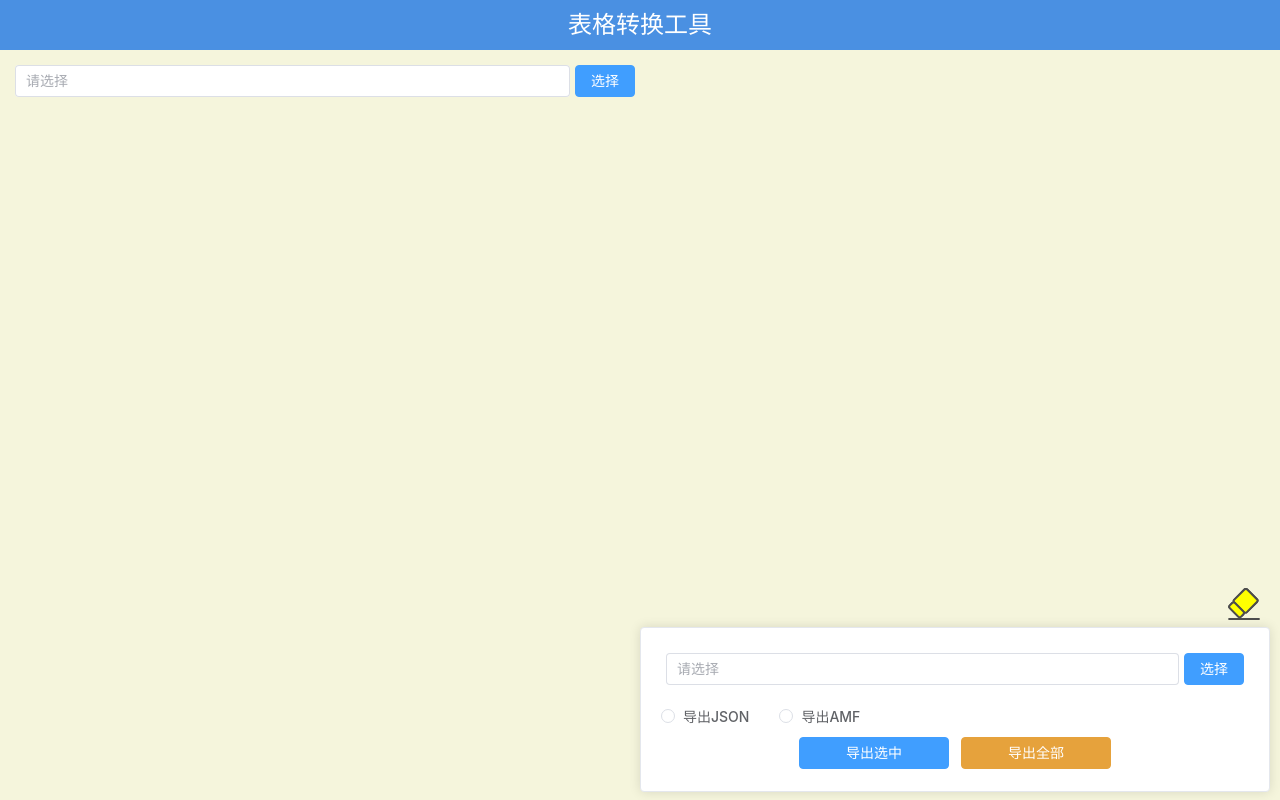
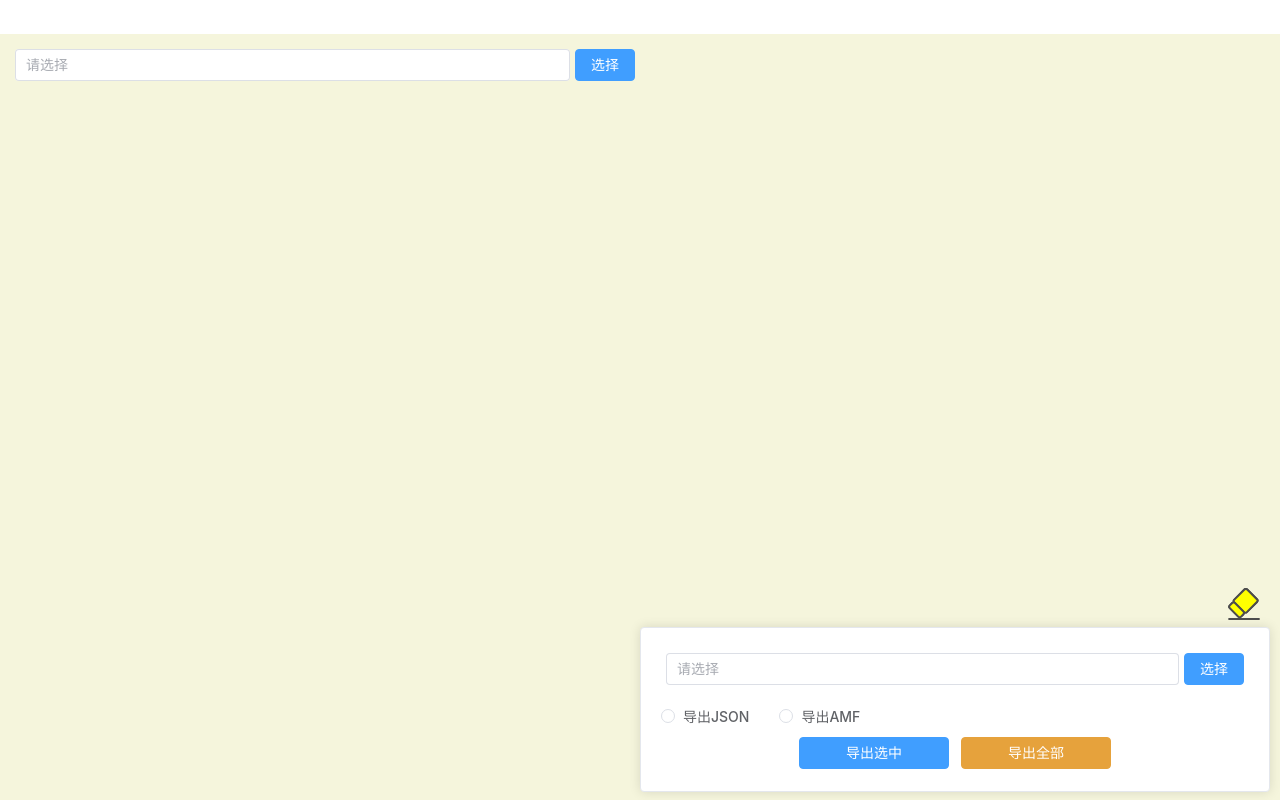
Before and after one commit to cooluid/vite-xls, a Vue app: page / in a window 1280 px wide. Built offline with nearby package versions, Linux system fonts and the light colour scheme.

Commit message:
图标设置

```diff
--- a/electron-builder.yml
+++ b/electron-builder.yml
@@ -1,5 +1,5 @@
 appId: com.cooluid.app
-productName: vite-xls
+productName: 导表工具
 directories:
   output: release/${version}
   buildResources: build
--- a/index.html
+++ b/index.html
@@ -4,7 +4,8 @@
     <meta charset="UTF-8" />
     <link rel="icon" type="image/svg+xml" href="/vite.svg" />
     <meta name="viewport" content="width=device-width, initial-scale=1.0" />
-    <title>Vite + Vue + TS</title>
+    <script src="//at.alicdn.com/t/c/font_2301001_83c5h344hpd.js"></script>
+    <title>表格转换工具</title>
   </head>
   <body>
     <div id="app"></div>
--- a/src/components/ExportSettings/ExportSettings.vue
+++ b/src/components/ExportSettings/ExportSettings.vue
@@ -2,10 +2,9 @@
 import { useXlsxStore } from "@/stores/xlsxStore";
 import { processAndExportData } from "@/utils/excelUtil";
 
-import { showNotification } from "@/utils/notification";
+import { ElMessage } from "element-plus";
 import { computed } from "vue";
 import FileSelect from "../FileList/FileSelect.vue";
-
 const store = useXlsxStore();
 const exportPath = computed({
 	get: () => store.exportPath || "",
@@ -14,20 +13,20 @@ const exportPath = computed({
 
 const exportFormat = computed({
 	get: () => store.exportFormat,
-	set: (value: 'JSON' | 'AMF') => store.setExportFormat(value)
+	set: (value: string) => store.setExportFormat(value)
 });
 
 const handleExport = async (type: number) => {
 	if (!exportPath.value) {
-		showNotification("请选择导出路径", "warning");
+		ElMessage.warning("请选择导出路径");
 		return;
 	}
 
 	try {
 		await processAndExportData(type, exportPath.value);
-		showNotification("导出成功", "success");
+		ElMessage.success("导出成功");
 	} catch (error) {
-		showNotification((error as Error).message, "error");
+		ElMessage.error((error as Error).message);
 	}
 };
 </script>
@@ -39,8 +38,8 @@ const handleExport = async (type: number) => {
 
 		<div class="set-info">
 			<el-radio-group v-model="exportFormat">
-				<el-radio label="JSON">导出JSON</el-radio>
-				<el-radio label="AMF">导出AMF</el-radio>
+				<el-radio :value="'JSON'" label="导出JSON" />
+				<el-radio :value="'AMF'" label="导出AMF" />
 			</el-radio-group>
 
 			<div class="grp-button">
--- a/src/components/Layout/Header.vue
+++ b/src/components/Layout/Header.vue
@@ -1,27 +1,19 @@
 <template>
-	<header class="m-title">
-		<h2>表格转换工具</h2>
-	</header>
+	<div class="m-icons">
+		<IconItem icon="#icon-theme" />
+		<IconItem icon="#icon-mendianshezhi" />
+	</div>
 </template>
 
 <script setup lang="ts">
+import IconItem from '../com/IconItem.vue'
 </script>
+
 <style scoped>
-.m-title {
-	height: 50px;
+.m-icons {
+	padding:5px;
 	display: flex;
-	justify-content: center;
-	align-items: center;
-	color: white;
-	background-color: #4A90E2;
-}
-
-.icon-close {
-	position: absolute;
-	right: 20px;
-	top: 10px;
-	cursor: pointer;
-	transition: color 0.3s ease-in-out;
-	font-size: 20px;
+	justify-content: flex-end;
+	gap: 10px;
 }
 </style>
--- /dev/null
+++ b/src/components/com/IconItem.vue
@@ -0,0 +1,29 @@
+<template>
+    <svg class="icon icon-item" aria-hidden="true" :width="size" :height="size">
+        <use :xlink:href="icon"></use>
+    </svg>
+</template>
+
+<script setup lang="ts">
+import { defineProps } from 'vue'
+defineProps({
+    icon: {
+        type: String,
+        required: true
+    },
+    size: {
+        type: String,
+        default: '24'
+    }
+});
+</script>
+
+<style scoped>
+.icon-item {
+    vertical-align: -0.15em;
+    fill: currentColor;
+    overflow: hidden;
+    cursor: pointer;
+    transition: color 0.3s ease-in-out;
+}
+</style>
--- a/src/stores/xlsxStore.ts
+++ b/src/stores/xlsxStore.ts
@@ -10,7 +10,7 @@ export interface XlsItem {
 interface XlsxOptionsState {
 	xlsPath: string;
 	exportPath: string;
-	exportFormat: 'JSON' | 'AMF';
+	exportFormat: string;
 	exportDataType: number;
 	xlsFileList: XlsItem[];
 }
@@ -59,7 +59,7 @@ export const useXlsxStore = defineStore("xlsxOptions", {
 			}
 		},
 
-		setExportFormat(exportFormat: 'JSON' | 'AMF') {
+		setExportFormat(exportFormat: string) {
 			this.exportFormat = exportFormat;
 			useLocalStorage("exportFormat").set(exportFormat);
 		},
--- a/src/style.css
+++ b/src/style.css
@@ -74,6 +74,14 @@ button:focus-visible {
     padding: 2em;
 }
 
+.icon {
+    width: 1.5em;
+    height: 1.5em;
+    vertical-align: -0.15em;
+    fill: currentColor;
+    overflow: hidden;
+}
+
 @media (prefers-color-scheme: light) {
     :root {
         color: #213547;
@@ -87,4 +95,5 @@ button:focus-visible {
     button {
         background-color: #f9f9f9;
     }
+
 }
--- a/src/utils/excelUtil.ts
+++ b/src/utils/excelUtil.ts
@@ -113,7 +113,7 @@ export const xlsRead = async (type: number): Promise<ParsedData | null> => {
   const files = store.xlsFileList;
   const selectedXls = type === 0 ? files.filter(file => file.isSelected) : files;
 
-  logStore.add({ mssage: '正在读取数据', type: 'info' });
+  logStore.add({ mssage: '正在读取数据...', type: 'info' });
   const excelDataList = await Promise.all(
     selectedXls.map(xls => window.electronAPI.invoke("read-excel", `${store.xlsPath}/${xls.name}`))
   );
@@ -138,7 +138,7 @@ export const processAndExportData = async (type: number, exportPath: string): Pr
       try {
         const filePath = await window.electronAPI.invoke("join-paths", exportPath, fileName);
         await window.electronAPI.invoke("write-file", filePath, JSON.stringify(configData, null, 2));
-        logStore.add({ mssage: `已导出文件：${fileName}`, type: 'success' });
+        logStore.add({ mssage: `已导出文件 ${fileName}`, type: 'success' });
 
       } catch (error) {
         logStore.add({ mssage: (error as Error).message, type: 'error' });
```
Also changed, not shown: package.json (+5 -4 lines), 1 other file (tests, documents, lock files or other folders).
